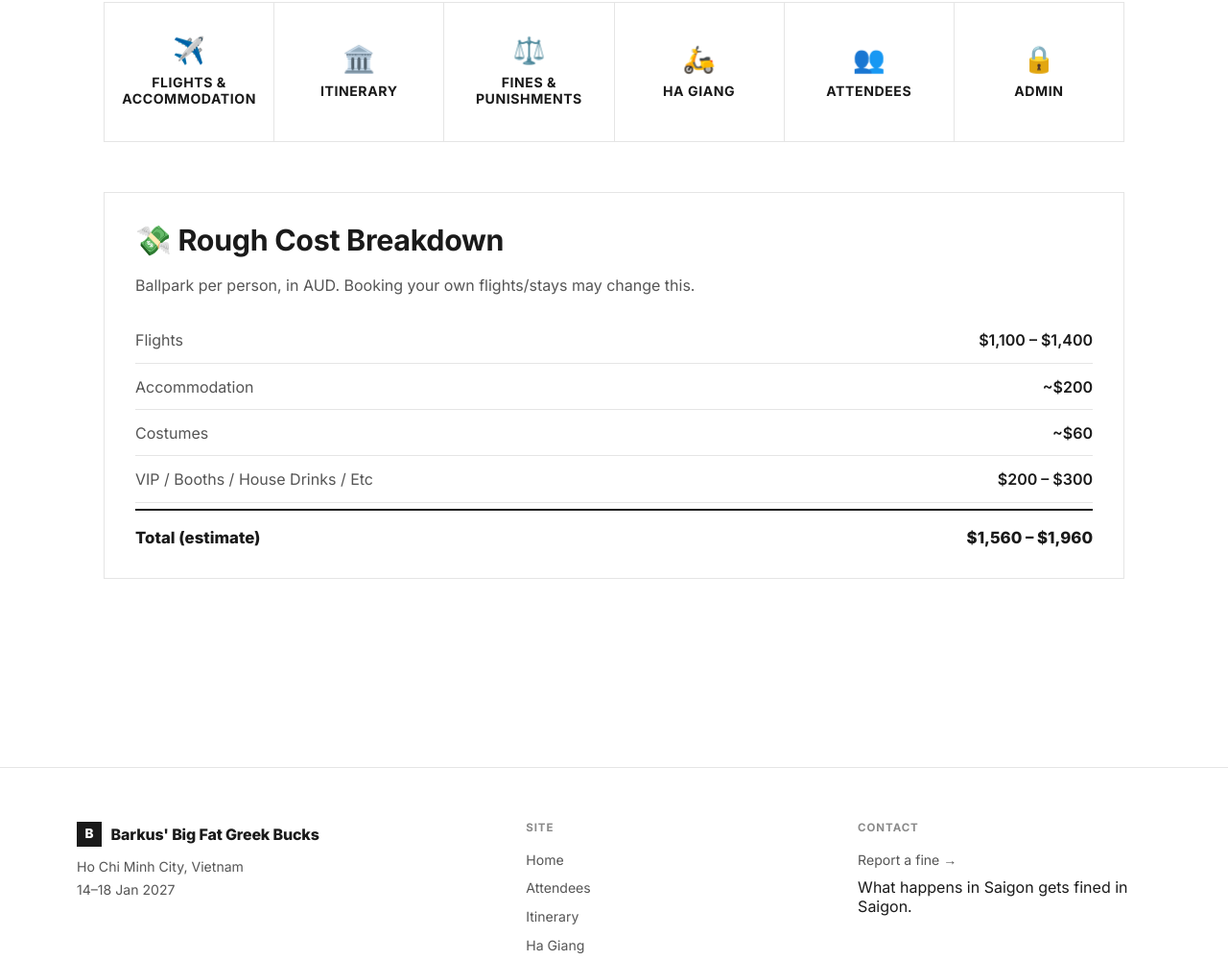
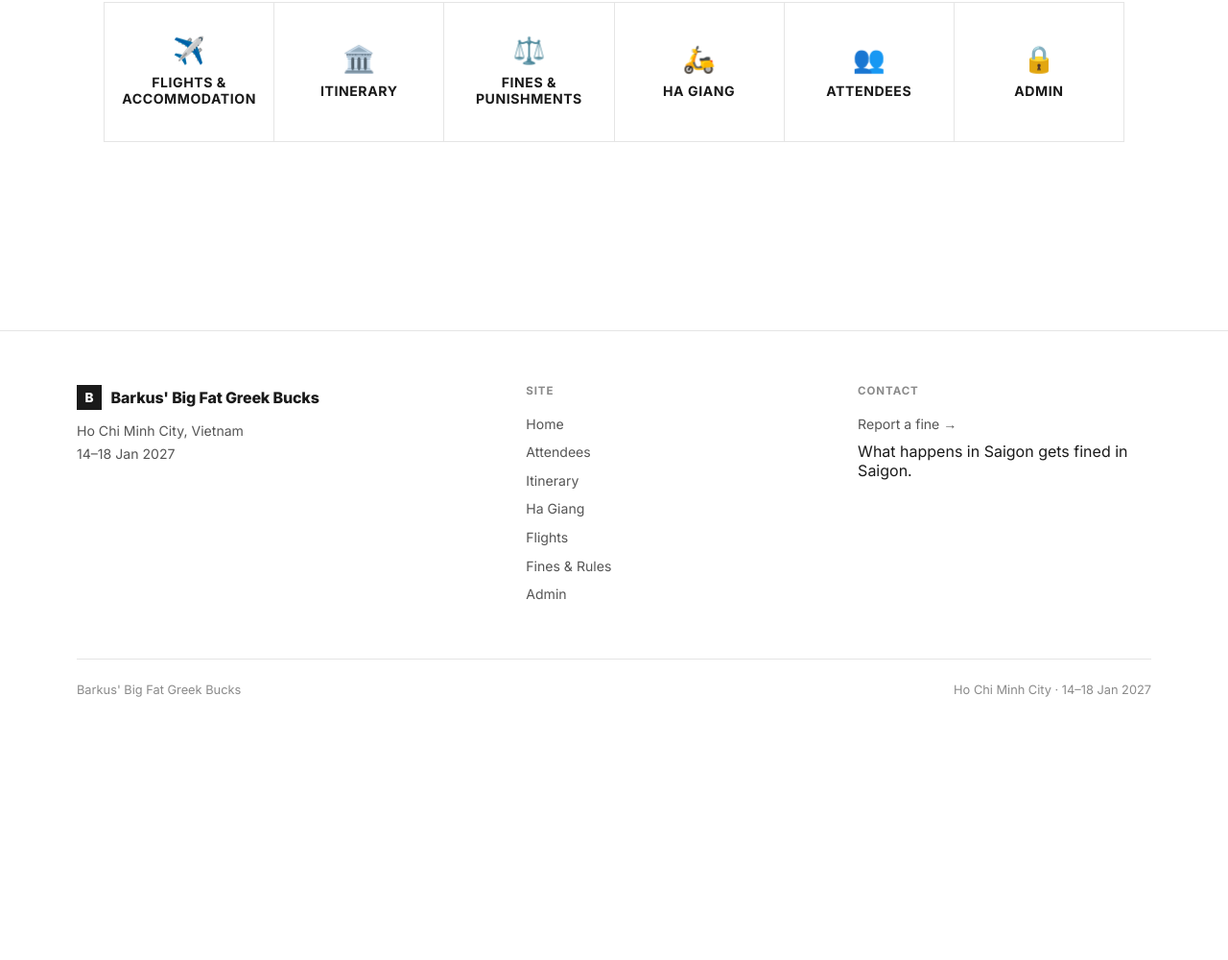
Before and after one commit to dmcassidy97-lgtm/barkus-bucks-2027, a website: page public/index.html in a window 1280 px wide. Shown: the part 991-1991 px from the top of the page at 96% size. After the commit the page ends 1749 px from the top, so only its background shows below. Drawn offline with Linux system fonts and the light colour scheme.

Commit message:
Remove cost breakdown from homepage

```diff
--- a/public/index.html
+++ b/public/index.html
@@ -96,18 +96,6 @@
     </div>
   </section>
 
-  <section class="section card">
-    <h2>💸 Rough Cost Breakdown</h2>
-    <p class="muted">Ballpark per person, in AUD. Booking your own flights/stays may change this.</p>
-    <ul class="cost-list">
-      <li><span>Flights</span><span>$1,100 – $1,400</span></li>
-      <li><span>Accommodation</span><span>~$200</span></li>
-      <li><span>Costumes</span><span>~$60</span></li>
-      <li><span>VIP / Booths / House Drinks / Etc</span><span>$200 – $300</span></li>
-    </ul>
-    <div class="cost-total"><span>Total (estimate)</span><span>$1,560 – $1,960</span></div>
-  </section>
-
 </div>
 
 <footer class="site-footer">
```
